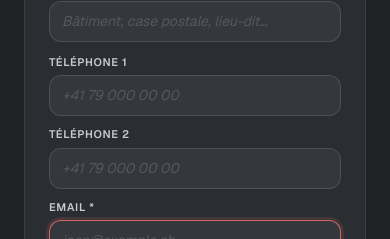
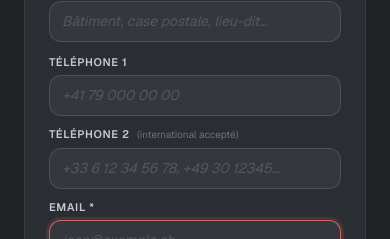
Before and after one commit to thierrystricker-crypto/jardin-confort-formulaire, a Next.js app: page /offres/nouveau in a window 390 px wide. Shown: the part 1620-1859 px from the top of the page. Built offline with nearby package versions, Linux system fonts and the light colour scheme.

Commit message:
feat(offres): telephone 2 et telephone livraison acceptent format international

```diff
--- a/app/offres/nouveau/page.tsx
+++ b/app/offres/nouveau/page.tsx
@@ -130,6 +130,14 @@ function normalizeSwissPhone(raw: string) {
   else if (!n.startsWith("41")) n = "41" + n;
   const t = n.slice(0, 11);
   return ["+" + t.slice(0, 2), t.slice(2, 4), t.slice(4, 7), t.slice(7, 9), t.slice(9, 11)].filter(Boolean).join(" ");
+}
+
+
+// Téléphone international flexible (pour téléphone 2 et téléphone livraison) :
+// garde uniquement les caractères valides d'un numéro international.
+// Pas de reformatage automatique → l'utilisateur reste libre du format.
+function sanitizePhoneInternational(raw: string) {
+  return raw.replace(/[^\d\s+()\-./]/g, "").slice(0, 25);
 }
 
 function sanitizeNpa(v: string) { return v.replace(/[^\d]/g, "").slice(0, 4); }
@@ -1005,8 +1013,8 @@ const [savedSlug, setSavedSlug]           = useState("");
               )}
             </div>
             <div className="jc-field">
-              <label>Téléphone 2</label>
-              <input autoComplete="new-password" placeholder="+41 79 000 00 00" value={telephone2} onChange={(e) => setTelephone2(normalizeSwissPhone(e.target.value))} />
+              <label>Téléphone 2 <span className="jc-label-hint">(international accepté)</span></label>
+              <input autoComplete="new-password" placeholder="+33 6 12 34 56 78, +49 30 12345…" value={telephone2} onChange={(e) => setTelephone2(sanitizePhoneInternational(e.target.value))} />
             </div>
             <div className="jc-field" style={{position:"relative"}}>
               <label>Email *</label>
@@ -1153,8 +1161,8 @@ const [savedSlug, setSavedSlug]           = useState("");
               </div>
               <div className="jc-grid jc-g2 mt12">
                 <div className="jc-field">
-                  <label>Téléphone livraison</label>
-                  <input autoComplete="new-password" placeholder="+41 79 000 00 00" value={livrTel} onChange={(e) => setLivrTel(normalizeSwissPhone(e.target.value))} />
+                  <label>Téléphone livraison <span className="jc-label-hint">(international accepté)</span></label>
+                  <input autoComplete="new-password" placeholder="+33 6 12 34 56 78…" value={livrTel} onChange={(e) => setLivrTel(sanitizePhoneInternational(e.target.value))} />
                 </div>
               </div>
             </div>
```
